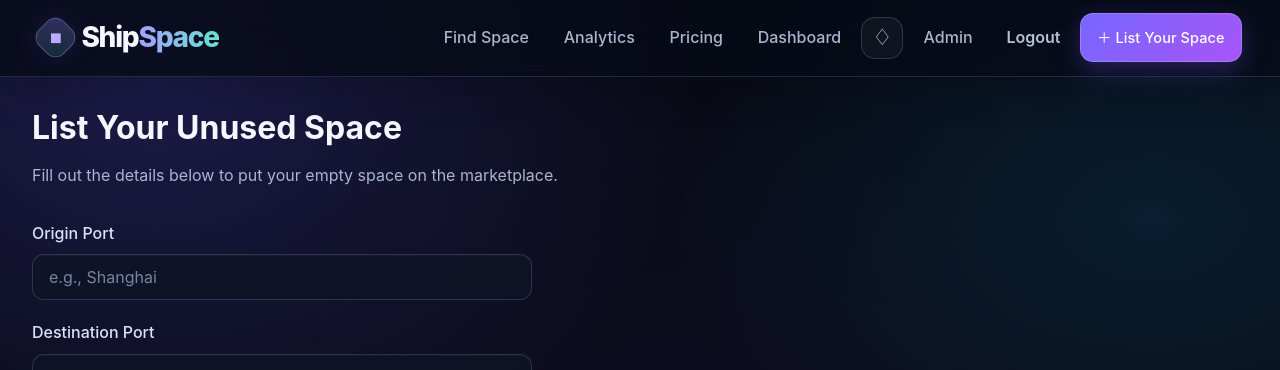
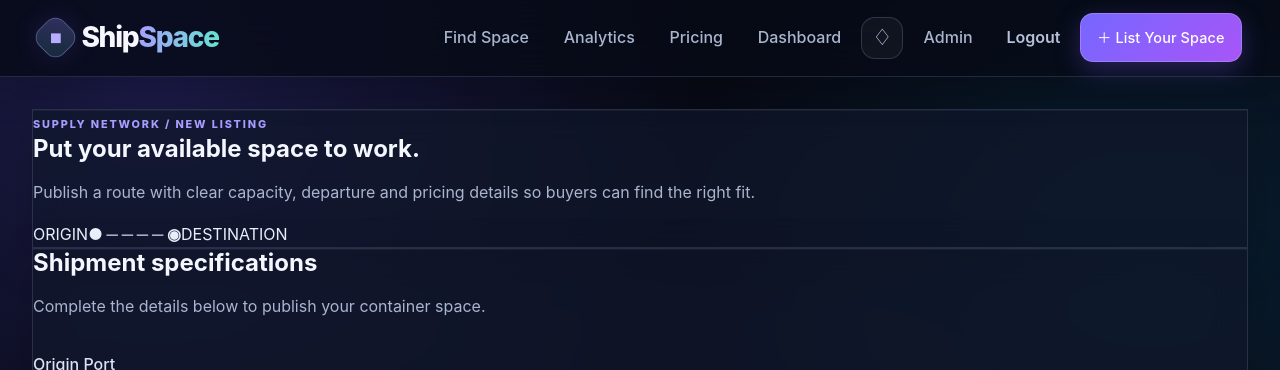
Before and after one commit to goel13188-byte/CONTAINER-SPACE, a React (Vite) app in the folder frontend/: page /create-listing in a window 1280 px wide. Shown: the top 370 px of the page. Built offline with nearby package versions, Linux system fonts and the light colour scheme; no server answers; sample sign-in values are in the browser's storage.

Commit message:
Style listing creation as a shipping manifest workflow

```diff
--- a/frontend/src/pages/CreateListingPage.jsx
+++ b/frontend/src/pages/CreateListingPage.jsx
@@ -46,9 +46,7 @@ const CreateListingPage = () => {
   };
 
   return (
-    <div>
-      <h1>List Your Unused Space</h1>
-      <p>Fill out the details below to put your empty space on the marketplace.</p>
+    <section className="create-listing-page"><header className="create-listing-hero glass-panel"><span className="eyebrow">SUPPLY NETWORK / NEW LISTING</span><h1>Put your available space to work.</h1><p>Publish a route with clear capacity, departure and pricing details so buyers can find the right fit.</p><div className="create-hero-route"><span>ORIGIN</span><b>● ─ ─ ─ ─ ◉</b><span>DESTINATION</span></div></header><div className="create-listing-form glass-panel"><h2>Shipment specifications</h2><p>Complete the details below to publish your container space.</p>
 
       {error && <p className="message-error">{error}</p>}
       {message && <p className="message-success">{message}</p>}
@@ -127,7 +125,7 @@ const CreateListingPage = () => {
           Create Listing
         </button>
       </form>
-    </div>
+    </div></section>
   );
 };
 
```
